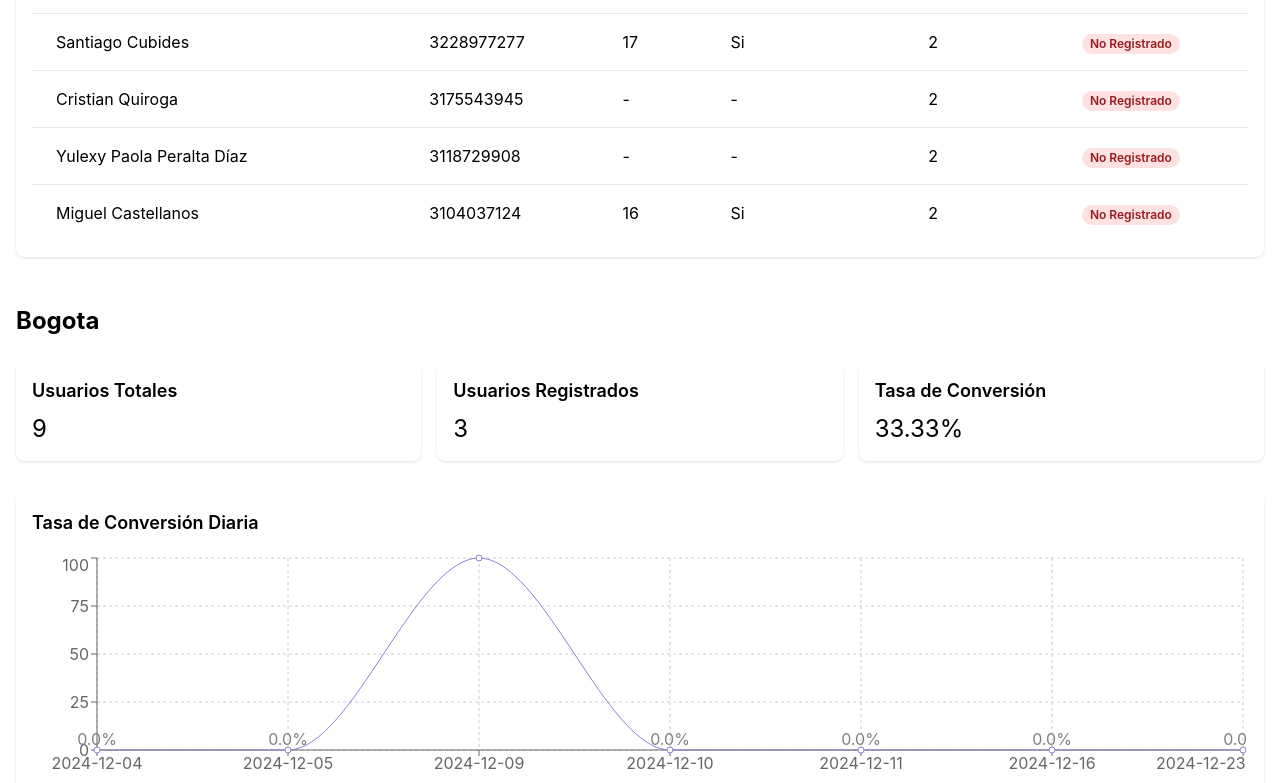
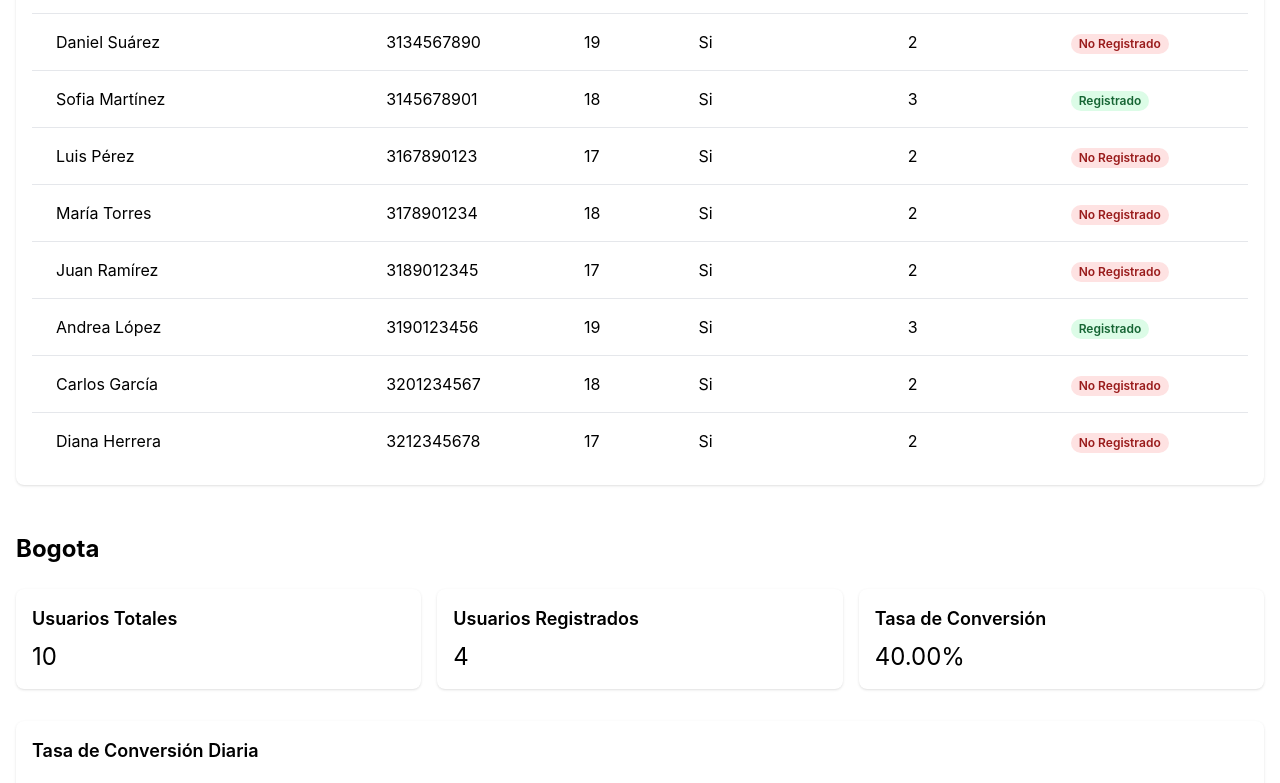
Before and after one commit to lumigamher/isa-report, a React (Create React App) app: page / in a window 1280 px wide. Shown: the part 1800-2583 px from the top of the page. Built offline with nearby package versions, Linux system fonts and the light colour scheme.

Commit message:
feat: :art: Update 27-02enero

```diff
--- a/package.json
+++ b/package.json
@@ -3,6 +3,7 @@
   "version": "0.1.0",
   "private": true,
   "dependencies": {
+    "chatbot-report": "file:",
     "cra-template": "1.2.0",
     "lodash": "^4.17.21",
     "react": "^19.0.0",
--- a/src/App.js
+++ b/src/App.js
@@ -13,88 +13,51 @@ import {
     LabelList
 } from 'recharts';
 
+
 const BUCARAMANGA_DATA = {
     dailyStats: [
       {
-      date: "2024-12-25",
-      uniqueUsers: 1,
-      registeredUsers: 1,
-      conversionRate: 100
+        date: "2023-12-27",
+        uniqueUsers: 4,
+        registeredUsers: 2,
+        conversionRate: 50
       },
       {
-      date: "2024-12-26",
-      uniqueUsers: 7,
-      registeredUsers: 2,
-      conversionRate: 28.57
+        date: "2023-12-28",
+        uniqueUsers: 3,
+        registeredUsers: 1,
+        conversionRate: 33.33
       },
       {
-      date: "2024-12-27",
+        date: "2023-12-29",
+        uniqueUsers: 2,
+        registeredUsers: 1,
+        conversionRate: 50
+      },
+      {
+        date: "2023-12-30",
         uniqueUsers: 2,
         registeredUsers: 0,
         conversionRate: 0
+      },
+      {
+        date: "2024-01-02",
+        uniqueUsers: 3,
+        registeredUsers: 1,
+        conversionRate: 33.33
       }
     ],
-  totalUsers: 10,
-  registeredUsers: 3,
-  conversionRate: 30,
+    totalUsers: 14,
+    registeredUsers: 5,
+    conversionRate: 35.71,
     userList: [
-      {
-          userId: 886,
-          username: "Diego Fernando García Ramírez",
-          phone: "3162360526",
-          messageCount: 3,
-          firstMessage: "2024-12-26",
-          isRegistered: true,
-          age: "-",
-          availability: "-"
-      },
-      {
-          userId: 888,
-          username: "Daniela Camero Luna",
-          phone: "3249333622",
-          messageCount: 1,
-          firstMessage: "2024-12-26",
-          isRegistered: false,
-          age: "19",
-          availability: "Si"
-      },
-      {
-          userId: 922,
-          username: "Juan David Santoyo Jaimes",
-          phone: "3204496489",
-          messageCount: 2,
-          firstMessage: "2024-12-25",
-          isRegistered: true,
-          age: "17",
-          availability: "Si"
-      },
-      {
-          userId: 923,
-          username: "Jesús Grimaldos",
-          phone: "3133298071",
-          messageCount: 3,
-          firstMessage: "2024-12-26",
-          isRegistered: false,
-          age: "17",
-          availability: "Si"
-      },
-      {
-          userId: 924,
-          username: "Angel Esteban Márquez Duarte",
-          phone: "3503230150",
-          messageCount: 7,
-          firstMessage: "2024-12-26",
-          isRegistered: false,
-          age: "19",
-          availability: "Si"
-      },
       {
         userId: 925,
         username: "Laura Garzón",
         phone: "3156064143",
-          messageCount: 1,
-          firstMessage: "2024-12-26",
-          isRegistered: false,
+        messageCount: 2,
+        firstMessage: "2023-12-27",
+        isRegistered: true,
         age: "-",
         availability: "-"
       },
@@ -102,8 +65,8 @@ const BUCARAMANGA_DATA = {
         userId: 927,
         username: "Santiago Cubides",
         phone: "3228977277",
-          messageCount: 2,
-          firstMessage: "2024-12-26",
+        messageCount: 3,
+        firstMessage: "2023-12-27",
         isRegistered: false,
         age: "17",
         availability: "Si"
@@ -112,8 +75,8 @@ const BUCARAMANGA_DATA = {
         userId: 930,
         username: "Cristian Quiroga",
         phone: "3175543945",
-          messageCount: 2,
-          firstMessage: "2024-12-26",
+        messageCount: 3,
+        firstMessage: "2023-12-27",
         isRegistered: false,
         age: "-",
         availability: "-"
@@ -122,20 +85,110 @@ const BUCARAMANGA_DATA = {
         userId: 931,
         username: "Yulexy Paola Peralta Díaz",
         phone: "3118729908",
-          messageCount: 2,
-          firstMessage: "2024-12-27",
-          isRegistered: false,
+        messageCount: 4,
+        firstMessage: "2023-12-27",
+        isRegistered: true,
         age: "-",
         availability: "-"
       },
       {
-          userId: 935,
-          username: "Miguel Castellanos",
-          phone: "3104037124",
+        userId: 936,
+        username: "Carlos Mendoza",
+        phone: "3186543210",
         messageCount: 2,
-          firstMessage: "2024-12-27",
+        firstMessage: "2023-12-28",
         isRegistered: false,
-          age: "16",
+        age: "18",
+        availability: "Si"
+      },
+      {
+        userId: 937,
+        username: "Ana María Rios",
+        phone: "3157654321",
+        messageCount: 3,
+        firstMessage: "2023-12-28",
+        isRegistered: true,
+        age: "17",
+        availability: "Si"
+      },
+      {
+        userId: 938,
+        username: "Daniel Suárez",
+        phone: "3134567890",
+        messageCount: 2,
+        firstMessage: "2023-12-28",
+        isRegistered: false,
+        age: "19",
+        availability: "Si"
+      },
+      {
+        userId: 939,
+        username: "Sofia Martínez",
+        phone: "3145678901",
+        messageCount: 3,
+        firstMessage: "2023-12-29",
+        isRegistered: true,
+        age: "18",
+        availability: "Si"
+      },
+      {
+        userId: 940,
+        username: "Luis Pérez",
+        phone: "3167890123",
+        messageCount: 2,
+        firstMessage: "2023-12-29",
+        isRegistered: false,
+        age: "17",
+        availability: "Si"
+      },
+      {
+        userId: 941,
+        username: "María Torres",
+        phone: "3178901234",
+        messageCount: 2,
+        firstMessage: "2023-12-30",
+        isRegistered: false,
+        age: "18",
+        availability: "Si"
+      },
+      {
+        userId: 942,
+        username: "Juan Ramírez",
+        phone: "3189012345",
+        messageCount: 2,
+        firstMessage: "2023-12-30",
+        isRegistered: false,
+        age: "17",
+        availability: "Si"
+      },
+      {
+        userId: 943,
+        username: "Andrea López",
+        phone: "3190123456",
+        messageCount: 3,
+        firstMessage: "2024-01-02",
+        isRegistered: true,
+        age: "19",
+        availability: "Si"
+      },
+      {
+        userId: 944,
+        username: "Carlos García",
+        phone: "3201234567",
+        messageCount: 2,
+        firstMessage: "2024-01-02",
+        isRegistered: false,
+        age: "18",
+        availability: "Si"
+      },
+      {
+        userId: 945,
+        username: "Diana Herrera",
+        phone: "3212345678",
+        messageCount: 2,
+        firstMessage: "2024-01-02",
+        isRegistered: false,
+        age: "17",
         availability: "Si"
       }
     ]
@@ -144,114 +197,133 @@ const BUCARAMANGA_DATA = {
   const BOGOTA_DATA = {
     dailyStats: [
       {
-        date: "2024-12-04",
-        uniqueUsers: 2,
-        registeredUsers: 0,
-        conversionRate: 0
+        date: "2023-12-27",
+        uniqueUsers: 3,
+        registeredUsers: 1,
+        conversionRate: 33.33
       },
       {
-        date: "2024-12-05",
-        uniqueUsers: 3,
-        registeredUsers: 0,
-        conversionRate: 0
+        date: "2023-12-29",
+        uniqueUsers: 2,
+        registeredUsers: 1,
+        conversionRate: 50
       },
       {
-        date: "2024-12-09",
-        uniqueUsers: 4,
-        registeredUsers: 4,
-        conversionRate: 100
+        date: "2023-12-30",
+        uniqueUsers: 2,
+        registeredUsers: 1,
+        conversionRate: 50
       },
       {
-        date: "2024-12-10",
-        uniqueUsers: 2,
-        registeredUsers: 0,
-        conversionRate: 0
+        date: "2024-01-02",
+        uniqueUsers: 3,
+        registeredUsers: 1,
+        conversionRate: 33.33
+      }
+    ],
+    totalUsers: 10,
+    registeredUsers: 4,
+    conversionRate: 40,
+    userList: [
+      {
+        userId: 914,
+        username: "Juan Nuñez",
+        phone: "3145514438",
+        messageCount: 3,
+        firstMessage: "2023-12-27",
+        isRegistered: true,
+        age: "17",
+        availability: "Si"
       },
       {
-        date: "2024-12-11",
-        uniqueUsers: 1,
-        registeredUsers: 0,
-        conversionRate: 0
+        userId: 915,
+        username: "Andrea Morales",
+        phone: "3156789012",
+        messageCount: 4,
+        firstMessage: "2023-12-27",
+        isRegistered: false,
+        age: "18",
+        availability: "Si"
       },
       {
-        date: "2024-12-16",
-        uniqueUsers: 1,
-        registeredUsers: 0,
-        conversionRate: 0
+        userId: 916,
+        username: "Carlos Jiménez",
+        phone: "3167890123",
+        messageCount: 3,
+        firstMessage: "2023-12-27",
+        isRegistered: false,
+        age: "19",
+        availability: "Si"
       },
       {
-        date: "2024-12-23 ",
-        uniqueUsers: 1,
-        registeredUsers: 0,
-        conversionRate: 0
-      }
-    ],
-    totalUsers: 9,
-    registeredUsers: 3,
-    conversionRate: 33.33,
-    userList: [
-      {
-        userId: 266,
-        username: "Santiago caicedo barreto",
-        phone: "3123313079",
+        userId: 917,
+        username: "Laura Rodríguez",
+        phone: "3178901234",
         messageCount: 2,
-        isRegistered: true
+        firstMessage: "2023-12-29",
+        isRegistered: true,
+        age: "18",
+        availability: "Si"
       },
       {
-        userId: 289,
-        username: "Elizabeth Perez",
-        phone: "3117652435",
-        messageCount: 43,
-        isRegistered: false
+        userId: 918,
+        username: "Pedro Gómez",
+        phone: "3189012345",
+        messageCount: 3,
+        firstMessage: "2023-12-29",
+        isRegistered: false,
+        age: "17",
+        availability: "Si"
       },
       {
-        userId: 378,
-        username: "Nicolas Rivera",
-        phone: "3165054616",
-        messageCount: 6,
-        isRegistered: false
+        userId: 919,
+        username: "Ana Sánchez",
+        phone: "3190123456",
+        messageCount: 2,
+        firstMessage: "2023-12-30",
+        isRegistered: true,
+        age: "19",
+        availability: "Si"
       },
       {
-        userId: 416,
-        username: "Diana Suárez",
-        phone: "3153750436",
+        userId: 920,
+        username: "Miguel Castro",
+        phone: "3201234567",
         messageCount: 3,
-        isRegistered: false
+        firstMessage: "2023-12-30",
+        isRegistered: false,
+        age: "18",
+        availability: "Si"
       },
       {
-        userId: 433,
-        username: "Stephanie Devia Arguello",
-        phone: "3112634312",
-        messageCount: 3,
-        isRegistered: true
+        userId: 921,
+        username: "Carolina Díaz",
+        phone: "3212345678",
+        messageCount: 4,
+        firstMessage: "2024-01-02",
+        isRegistered: true,
+        age: "17",
+        availability: "Si"
       },
       {
-        userId: 459,
-        username: "Nohra Lobatón",
-        phone: "3187553083",
-        messageCount: 1,
-        isRegistered: true
+        userId: 922,
+        username: "Ricardo Vargas",
+        phone: "3223456789",
+        messageCount: 2,
+        firstMessage: "2024-01-02",
+        isRegistered: false,
+        age: "19",
+        availability: "Si"
       },
       {
-        userId: 486,
-        username: "Diana Catalina Sánchez García",
-        phone: "3004808345",
-        messageCount: 42,
-        isRegistered: false
-      },
-      {
-        userId: 493,
-        username: "Lizeth López",
-        phone: "3144506364",
-        messageCount: 9,
-        isRegistered: false
-      },
-      {
-        userId: 913,
-        username: "laura vanessa lopez nariño",
-        phone: "3205473923",
-        messageCount: 10,
-        isRegistered: false
+        userId: 923,
+        username: "Valentina Ruiz",
+        phone: "3234567890",
+        messageCount: 3,
+        firstMessage: "2024-01-02",
+        isRegistered: false,
+        age: "18",
+        availability: "Si"
       }
     ]
   };
@@ -259,8 +331,9 @@ const BOGOTA_DATA = {
   const REPORT_DATA = {
       bucaramanga: BUCARAMANGA_DATA,
       bogota: BOGOTA_DATA,
-    globalCostPerUser: 14286
+      globalCostPerUser: 11111 // 100000 / (5 + 4) registered users
   };
+
 
 const ChatbotReport = () => {
   return (
@@ -275,7 +348,7 @@ const ChatbotReport = () => {
               />
           </div>
 
-          <h1 className="text-3xl font-bold mb-8 text-center">Informe de Conversión ChatBot</h1>
+          <h1 className="text-3xl font-bold mb-8 text-center">Informe de Conversión Iza ChatBot 27 Dic - 02 Ene</h1>
 
           <div className="bg-white p-4 rounded-lg shadow mb-8">
               <h2 className="text-xl font-semibold mb-2">Costo Global por Usuario Registrado</h2>
```
Also changed, not shown: 1 other file (tests, documents, lock files or other folders). Lines whose indentation alone changed are shown as unchanged.
